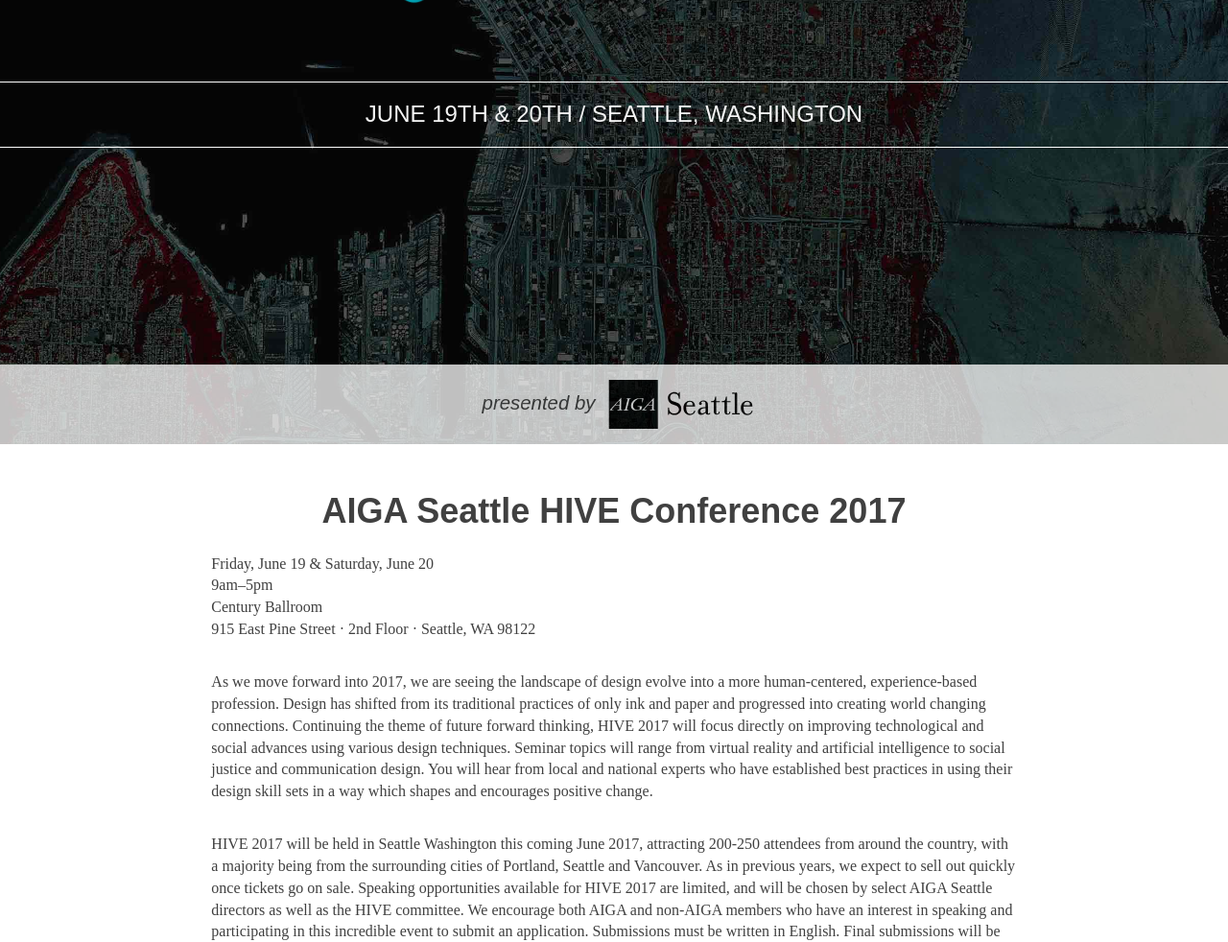
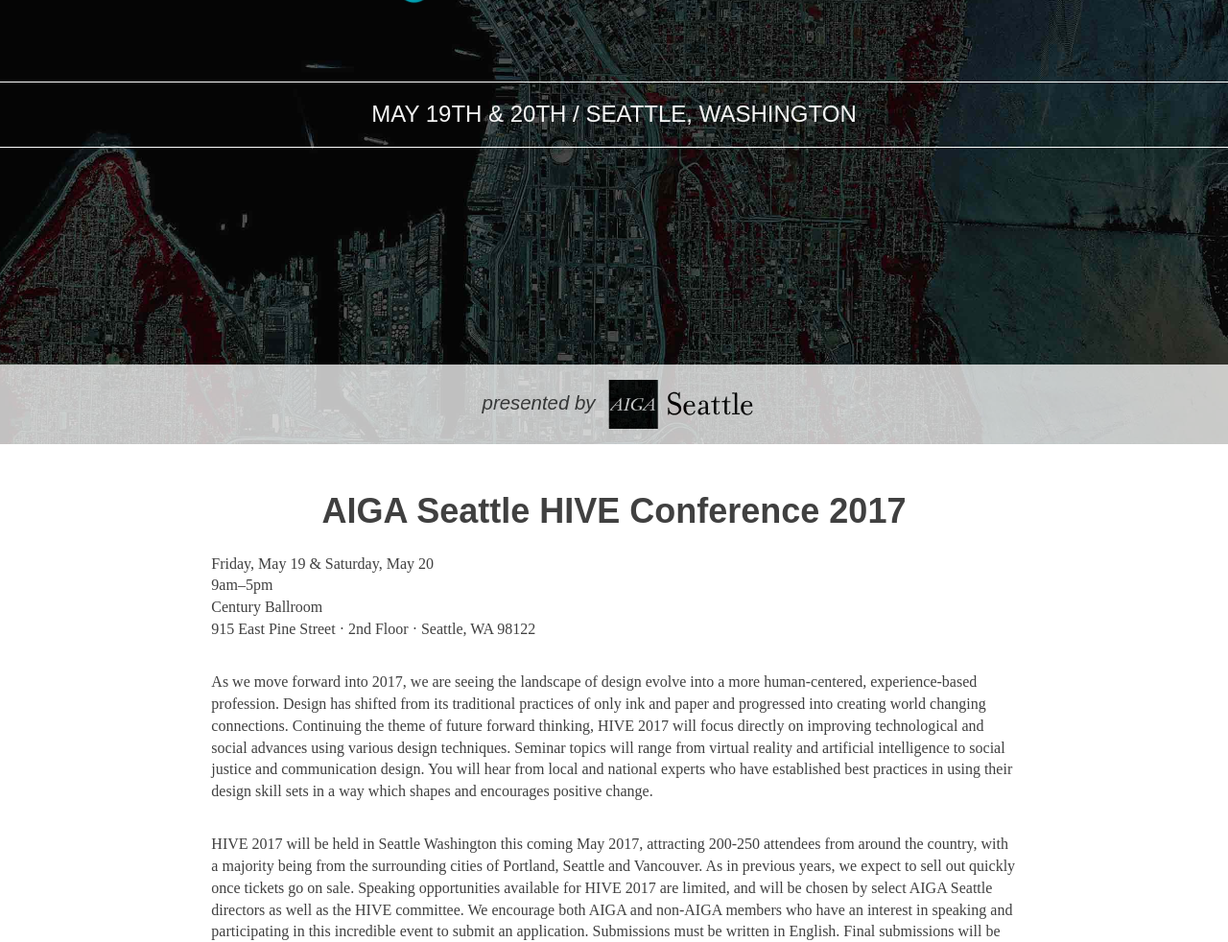
Before and after one commit to aiga-seattle/2017.hive.aigaseattle.com, a Jekyll site: the page built from index.html, in a window 1280 px wide. Shown: the part 437-1419 px from the top of the page at 96% size. Built offline with Jekyll 4.4.1, drawn with Linux system fonts in a browser that asks for light colours; some of the changed text lies outside the part shown.

Commit message:
Dates are in May, not June.

```diff
--- a/index.html
+++ b/index.html
@@ -5,7 +5,7 @@
 <div id="main">
   <img alt="HIVE" class="spacing-extra-loose" id="logo" src="../images/hive@2x.png">
   <div class="uppercase sans-serif padding-medium spacing-extra-loose white" id="date-location">
-    June 19th &amp; 20th / Seattle, Washington
+    May 19th &amp; 20th / Seattle, Washington
   </div>
 
   <div class="black bg-white translucent padding-medium" id="aiga-lockup">
@@ -23,7 +23,7 @@
 
     <div class="conference-details">
       <p>
-        <span class="dates">Friday, June 19 &amp; Saturday, June 20</span>
+        <span class="dates">Friday, May 19 &amp; Saturday, May 20</span>
         <span class="times">9am–5pm</span>
         <span class="location">Century Ballroom</span>
         <span class="address">915 East Pine Street &#183; 2nd Floor &#183; Seattle, WA 98122</span>
@@ -32,7 +32,7 @@
 
     <p>As we move forward into 2017, we are seeing the landscape of design evolve into a more human-centered, experience-based profession. Design has shifted from its traditional practices of only ink and paper and progressed into creating world changing connections. Continuing the theme of future forward thinking, HIVE 2017 will focus directly on improving technological and social advances using various design techniques. Seminar topics will range from virtual reality and artificial intelligence to social justice and communication design. You will hear from local and national experts who have established best practices in using their design skill sets in a way which shapes and encourages positive change.</p>
 
-    <p>HIVE 2017 will be held in Seattle Washington this coming June 2017, attracting 200-250 attendees from around the country, with a majority being from the surrounding cities of Portland, Seattle and Vancouver. As in previous years, we expect to sell out quickly once tickets go on sale. Speaking opportunities available for HIVE 2017 are limited, and will be chosen by select AIGA Seattle directors as well as the HIVE committee. We encourage both AIGA and non-AIGA members who have an interest in speaking and participating in this incredible event to submit an application. Submissions must be written in English. Final submissions will be accepted via an interactive PDF that will be made available <span class="deadline">December 30, 2016 through January 27, 2017.</span></p>
+    <p>HIVE 2017 will be held in Seattle Washington this coming May 2017, attracting 200-250 attendees from around the country, with a majority being from the surrounding cities of Portland, Seattle and Vancouver. As in previous years, we expect to sell out quickly once tickets go on sale. Speaking opportunities available for HIVE 2017 are limited, and will be chosen by select AIGA Seattle directors as well as the HIVE committee. We encourage both AIGA and non-AIGA members who have an interest in speaking and participating in this incredible event to submit an application. Submissions must be written in English. Final submissions will be accepted via an interactive PDF that will be made available <span class="deadline">December 30, 2016 through January 27, 2017.</span></p>
 
     <p><a href="https://seattle.aiga.org/wp-content/uploads/AIGASeattle-HIVE-CallForSpeakers.pdf" target="_blank">Call for Speaker Application (Interactive PDF)</a></p>
 
```
